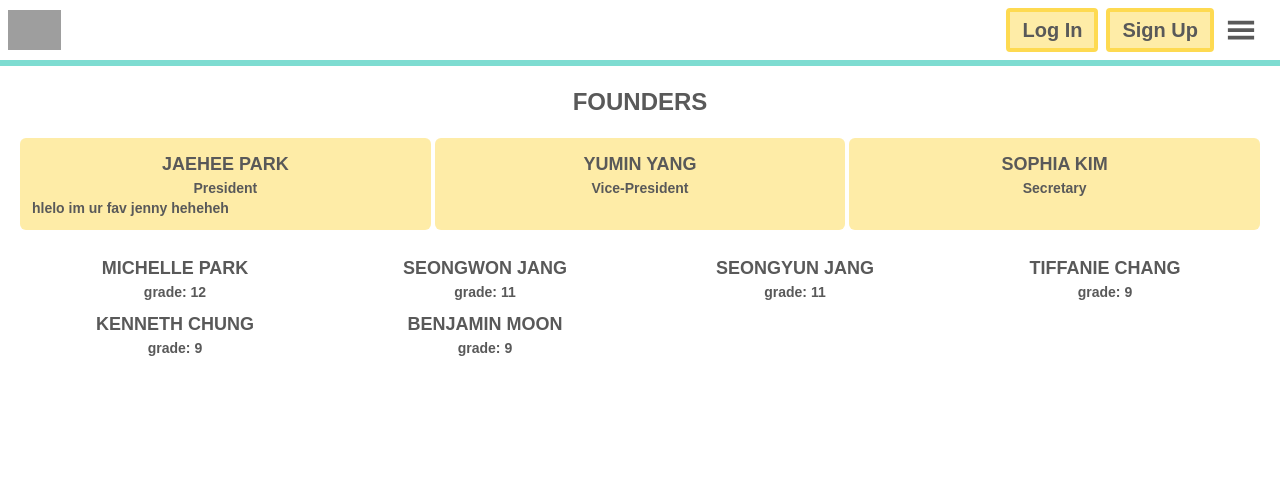
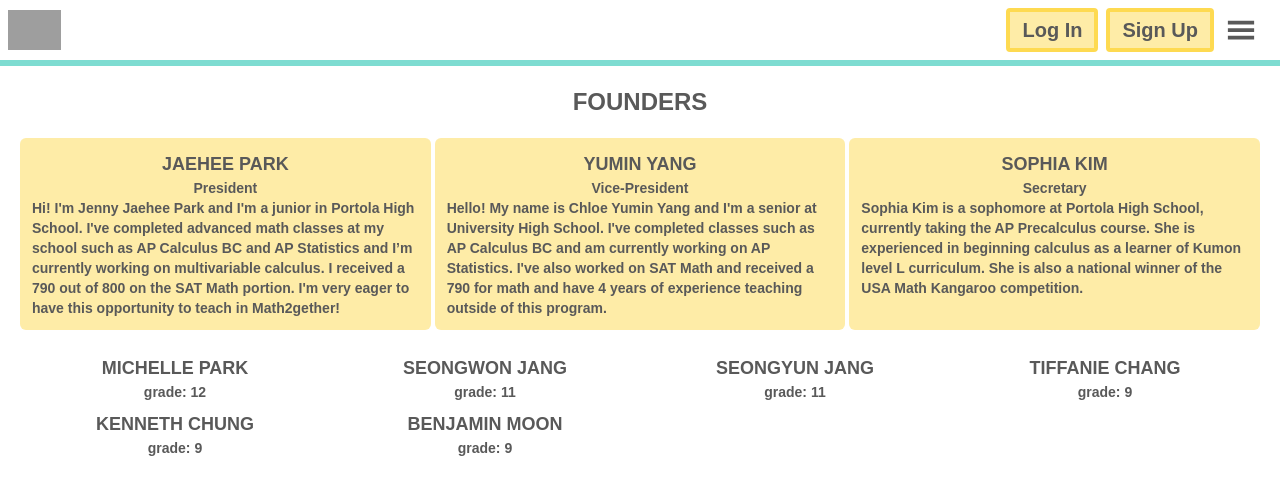
Before and after one commit to Btreecode/math2gether, a Next.js app: page /about in a window 1280 px wide. Shown: the top 494 px of the page. Built offline with nearby package versions, Linux system fonts and the light colour scheme; grey boxes are pictures that could not be loaded; a web font is replaced by a local one.

Commit message:
about us descriptions

```diff
--- a/app/about/page.jsx
+++ b/app/about/page.jsx
@@ -5,9 +5,9 @@ let body = "flex justify-center text-sm";
 let shape = "w-full rounded-md yellowBody p-3";
 
 export default function About() {
-  let Jdes = "hlelo im ur fav jenny heheheh";
-  let Cdes = "";
-  let Sdes = "";
+  let Jdes = "Hi! I'm Jenny Jaehee Park and I'm a junior in Portola High School. I've completed advanced math classes at my school such as AP Calculus BC and AP Statistics and I’m currently working on multivariable calculus. I received a 790 out of 800 on the SAT Math portion. I'm very eager to have this opportunity to teach in Math2gether!";
+  let Cdes = "Hello! My name is Chloe Yumin Yang and I'm a senior at University High School. I've completed classes such as AP Calculus BC and am currently working on AP Statistics. I've also worked on SAT Math and received a 790 for math and have 4 years of experience teaching outside of this program.";
+  let Sdes = "Sophia Kim is a sophomore at Portola High School, currently taking the AP Precalculus course. She is experienced in beginning calculus as a learner of Kumon level L curriculum. She is also a national winner of the USA Math Kangaroo competition. ";
   let volunteers = [
     { firstName: "MICHELLE", lastName: "PARK", grade: 12 },
     { firstName: "SEONGWON", lastName: "JANG", grade: 11 },
--- a/app/calendars/page.jsx
+++ b/app/calendars/page.jsx
@@ -187,6 +187,9 @@ function Popup({ popup, close, doCancel, doSignup }) {
         event.stopPropagation();
       }}
     >
+      <div className="absolute top-2 right-3">
+        <button onClick={close}>x</button>
+      </div>
       <div className="pb-2"> Class for {months[month] + " " + date} </div>
       {!isCanceled ? (
         <div className="">
@@ -219,9 +222,6 @@ function Popup({ popup, close, doCancel, doSignup }) {
           </div>
         </div>
       )}
-      <div>
-        <button onClick={close}>x</button>
-      </div>
     </div>
   );
 }
```
